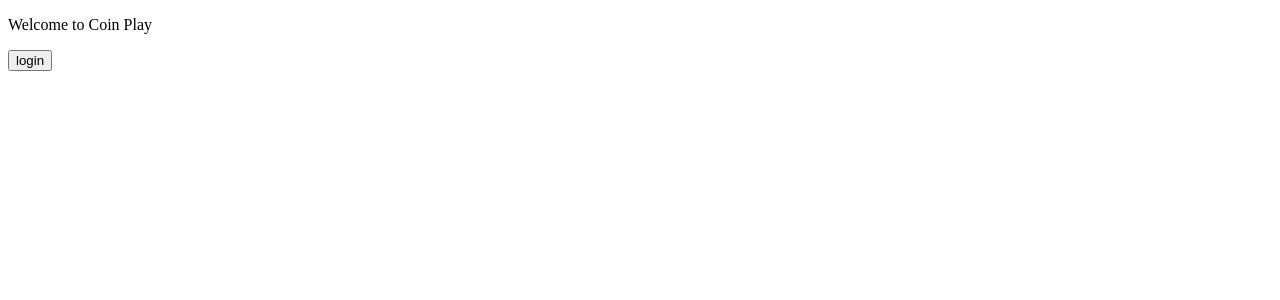
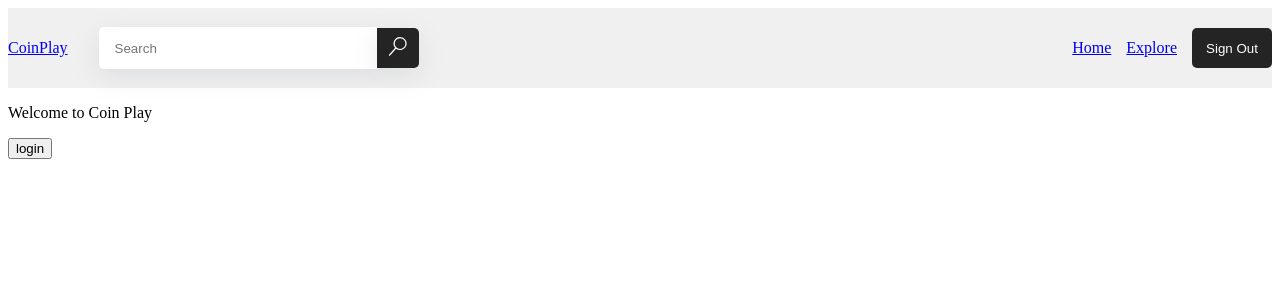
Before and after one commit to jabe0043/coin-play-fe, a React (Vite) app: page / in a window 1280 px wide. Shown: the top 300 px of the page. Built offline with nearby package versions, Linux system fonts and the light colour scheme.

Commit message:
Change homepage layout

```diff
--- a/src/App.jsx
+++ b/src/App.jsx
@@ -1,8 +1,20 @@
 import { Routes, Route, useLocation } from "react-router-dom";
 import Login from './pages/Login';
 import Home from './pages/Home';
+import Explore from './pages/Explore';
 import { useAuth } from "./context/authContext";
-
+/* GRAYS
+#f0f0f0
+#e0e0e0
+#cccccc
+#b0b0b0
+#999999
+#7f7f7f
+#666666
+#4d4d4d
+#333333
+#1a1a1a
+*/
 function App() {
   const location = useLocation();
   const [authenticatedUserToken] = useAuth();
@@ -11,7 +23,10 @@ function App() {
     <Routes location={location} key={location.pathname}>
       <Route path="/" element={<Login />}/>
       { authenticatedUserToken &&
-        <Route path="/home" element={<Home />}/>
+        <>
+          <Route path="/home" element={<Home />}/>
+          <Route path='/explore' element= {<Explore />} />
+        </>
       }
     </Routes>
   )
--- a/src/components/navbar/Navbar.jsx
+++ b/src/components/navbar/Navbar.jsx
@@ -1,6 +1,6 @@
 import { useState } from 'react';
 import { VscSearch,  } from "react-icons/vsc";
-
+import { NavLink } from "react-router-dom";
 
 export default function Navbar(){
   const [textInput, setTextInput] = useState(''); //user input
@@ -11,10 +11,11 @@ export default function Navbar(){
   }
 
   return(
-    <div style={{height:'5rem', display:'flex', justifyContent:'space-between', alignItems:'center', backgroundColor:'#f0f0f0'}}>
-
+    <header >
+      <nav style={{height:'5rem', display:'flex', justifyContent:'space-between', alignItems:'center', backgroundColor:'#f0f0f0'}}>
+        <div style={{display:'flex', alignItems:'center', gap:15}}>
           {/* LOGO */}
-      <p style={{margin:0}}> CoinPlay </p>
+          <NavLink to='/' style={{margin:0}}> CoinPlay </NavLink>
 
           {/* SEARCH BAR */}
           <div style={{ padding: '1rem', margin: 0, width: '20rem', display: 'flex', flexDirection: 'row', alignItems: 'center', justifyContent: 'flex-start'}} className="searchBar-container">
@@ -27,10 +28,15 @@ export default function Navbar(){
               <VscSearch fontSize={19} color='white'/>
             </button>
           </div>
+        </div>
 
+        <div style={{display:'flex', alignItems:'center', gap:15}}>
+          <NavLink to='/home' style={{margin:0}}> Home </NavLink>
+          <NavLink to='/explore' style={{margin:0}}> Explore </NavLink>
           {/* SIGN OUT BTN */}
           <button style={{color:'white', backgroundColor: '#242424', height: '2.5rem', width: '5rem', borderRadius: '5px', border: 0,}}>Sign Out</button>
-
         </div>
+      </nav>
+    </header>
   )
 }
--- a/src/main.jsx
+++ b/src/main.jsx
@@ -2,10 +2,12 @@ import ReactDOM from 'react-dom/client'
 import { BrowserRouter } from "react-router-dom";
 import { AuthProvider } from "./context/authContext.jsx";
 import App from './App.jsx'
+import Navbar from './components/navbar/Navbar.jsx'
 
 ReactDOM.createRoot(document.getElementById('root')).render(
   <AuthProvider>
     <BrowserRouter>
+      <Navbar/>
       <App />
     </BrowserRouter>
   </AuthProvider>
--- /dev/null
+++ b/src/pages/Explore.jsx
@@ -0,0 +1,49 @@
+import { useEffect, useState } from "react";
+import Trending from '../components/Trending';
+
+
+export default function Explore(){
+  const [trendingCoins, setTrendingCoins] = useState(null);
+  const trending = [
+    'BTC', 'ETH', 'USDT', 'BNB', 'SOL', 'XRP', 'USDC', 'ADA', 'AVAX', 'DOGE',
+    'TRX', 'LINK', 'DOT', 'MATIC', 'WBTC', 'TONCOIN', 'UNI', 'ICP', 'SHIB', 'DAI'
+  ];
+  const MobulaAPIKey = 'f23be6cd-5974-49dd-891a-1271034427f9';
+  const options = {method: 'GET'};
+  const baseUrl = `https://api.mobula.io/api/1/market/`;
+  let queryType = 'multi-data'
+  const symbols = `symbols=${trending.join(",")}`;
+  const url = `${baseUrl}${queryType}?${symbols}`
+
+
+  useEffect(()=>{
+    fetchMobula(url, options)    //-- Fetch coins
+  }, [])
+
+
+
+  //-- Fetch cryptocurrencies
+  const fetchMobula = (url, options) => {
+    console.log('fetching mobula', url);
+    fetch(url, options)
+      .then(response => response.json())
+      .then(response => {
+        setTrendingCoins(response.data)
+      })
+    .catch(err => console.error(err));
+  }
+
+
+
+  return(
+
+    <div>
+      <p>EXPLORE PAGE</p>
+      <div style={{width:'100%', backgroundColor:'#e0e0e0', justifySelf:'flex-start'}}>
+        { trendingCoins &&
+          <Trending trendingCoins={trendingCoins}></Trending>
+        }
+      </div>
+    </div>
+  )
+}
--- a/src/pages/Home.jsx
+++ b/src/pages/Home.jsx
@@ -1,25 +1,12 @@
 import { useEffect, useState } from 'react';
 import { useAuth } from '../context/authContext';
-import Navbar from '../components/navbar/Navbar';
 import Portfolio from '../components/homepage/Portfolio';
 import Assets from '../components/homepage/Assets';
-import Trending from '../components/Trending';
 
 
 export default function Home(){
   const [authenticatedUserToken] = useAuth();
   const [userDoc, setUserDoc] = useState();
-  const [trendingCoins, setTrendingCoins] = useState(null);
-  const trending = [
-    'BTC', 'ETH', 'USDT', 'BNB', 'SOL', 'XRP', 'USDC', 'ADA', 'AVAX', 'DOGE',
-    'TRX', 'LINK', 'DOT', 'MATIC', 'WBTC', 'TONCOIN', 'UNI', 'ICP', 'SHIB', 'DAI'
-  ];
-  const MobulaAPIKey = 'f23be6cd-5974-49dd-891a-1271034427f9';
-  const options = {method: 'GET'};
-  const baseUrl = `https://api.mobula.io/api/1/market/`;
-  let queryType = 'multi-data'
-  const symbols = `symbols=${trending.join(",")}`;
-  const url = `${baseUrl}${queryType}?${symbols}`
 
   //-- Create || Retrieve User document in MongoDB (first mongo client request);
   useEffect(() => {
@@ -33,50 +20,19 @@ export default function Home(){
       })
       .then(response => response.json())
       .then(data => setUserDoc(data))
-      .then(fetchMobula(url, options))    //-- Fetch coins
       .catch(error => {
         console.error('Error creating/retrieving user document:', error);
       });
     }
   }, [authenticatedUserToken]);
 
-  //-- Fetch cryptocurrencies
-  const fetchMobula = (url, options) => {
-    console.log('fetching mobula', url);
-    fetch(url, options)
-      .then(response => response.json())
-      .then(response => {
-        setTrendingCoins(response.data)
-      })
-    .catch(err => console.error(err));
-  }
-
-/* GRAYS
-#f0f0f0
-#e0e0e0
-#cccccc
-#b0b0b0
-#999999
-#7f7f7f
-#666666
-#4d4d4d
-#333333
-#1a1a1a
-*/
-
   return (
     <>
-      <Navbar/>
       {userDoc && (
         <div >
           <div style={{ display: 'flex', flexWrap: 'wrap', gap: '1rem', backgroundColor: '#f5f5f5' }}>
             <Portfolio userDoc={userDoc}></Portfolio>
             <Assets userDoc={userDoc}></Assets>
-            <div style={{width:'100%', backgroundColor:'#e0e0e0', justifySelf:'flex-start'}}>
-              { trendingCoins &&
-                <Trending trendingCoins={trendingCoins}></Trending>
-              }
-            </div>
           </div>
         </div>
       )}
```
Lines whose indentation alone changed are shown as unchanged.
